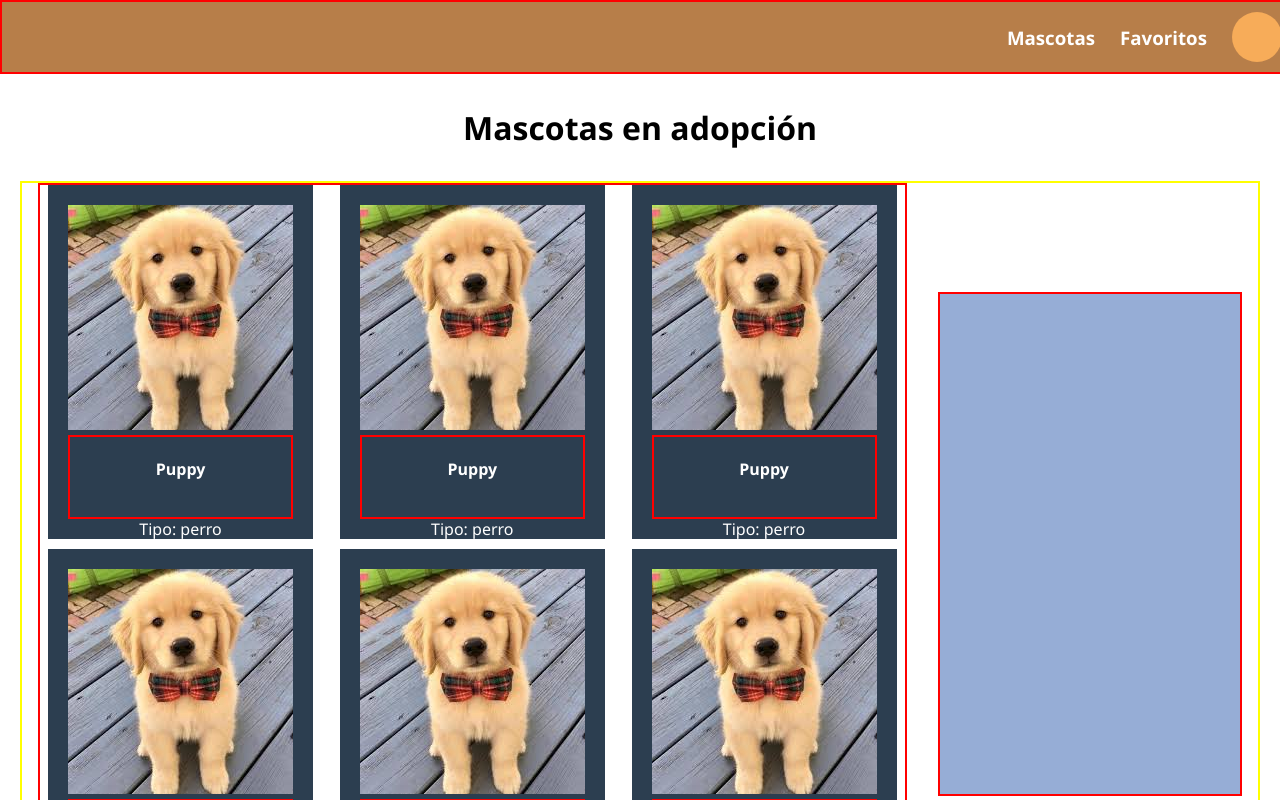
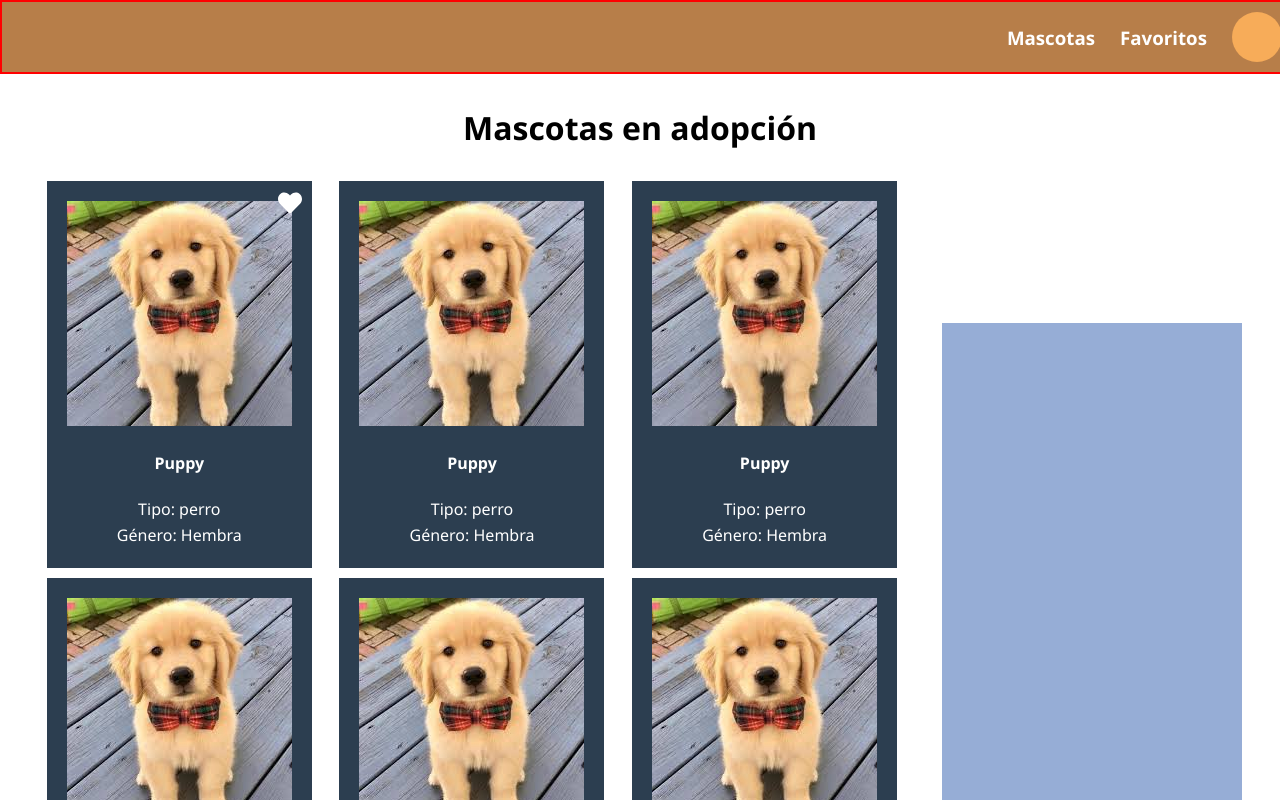
Before and after one commit to AnthuA25/Taily_adopt, a React (Vite) app in the folder taily_adopt/: page /adoptante in a window 1280 px wide. Shown: the top 800 px of the page. Built offline with nearby package versions, Linux system fonts and the light colour scheme.

Commit message:
feat:Add homeADOP

```diff
--- a/taily_adopt/src/components/adopt/HomeAdop.jsx
+++ b/taily_adopt/src/components/adopt/HomeAdop.jsx
@@ -1,6 +1,7 @@
 import { NavbarAdop } from "./NavbarAdop.jsx";
 import "../../styles/adopt/HomeAdop.css";
 import puppy from "../../assets/puppy.jpeg";
+import { FaHeart } from "react-icons/fa";
 export const HomeAdop = () => {
   return (
     <div className="home-adop">
@@ -9,6 +10,7 @@ export const HomeAdop = () => {
       <div className="container">
         <div className="all-pets">
           <div className="photo">
+          <FaHeart className="heart-icon"/>
             <img src={puppy} alt="dog" />
             <div className="info-pet">
               <h4 className="name-pet">Puppy</h4>
--- a/taily_adopt/src/styles/adopt/HomeAdop.css
+++ b/taily_adopt/src/styles/adopt/HomeAdop.css
@@ -13,12 +13,12 @@
     display: flex;
     justify-content: space-around;
     align-items: center;
-    border: 2px solid yellow;
+    /* border: 2px solid yellow; */
     height: auto;
     margin: 20px;
 }
 .all-pets{
-    border: 2px solid red;
+    /* border: 2px solid red; */
     width: 70%;
     height: 100%;
     display: flex;
@@ -30,21 +30,41 @@
 .photo{
     background-color: #2C3E50 ;
     padding: 20px;
+    position: relative;
 }
+
+.heart-icon {
+    position: absolute;
+    top: 10px;  /* Posicionar desde la parte superior */
+    right: 10px;  /* Posicionar desde la derecha */
+    font-size: 1.5rem;  /* Tamaño del ícono */
+    color: white;  /* Color del ícono */
+    cursor: pointer; /* Mostrar que es clicable */
+  }
+
+  .heart-icon:hover {
+    color: red;  /* Cambia el color del ícono al pasar el cursor por encima */
+  }
+
 .filter{
-    border: 2px solid red;
+    /* border: 2px solid red; */
     width: 300px;
     height: 500px;
     background-color: #96ADD6;
 }
 
 .info-pet{
-    border: 2px solid red;
-    height: 80px;
+    /* border: 2px solid red; */
+    height: auto;
     display: flex;
     flex-direction: column;
+    justify-content: center;
+    margin: 0;
+    padding: 0; /* Ajustar el padding para que haya más espacio interno */
     align-items: center;
     color: white;
+    font-size: 1rem; /* Ajusta el tamaño de la fuente si es necesario */
+    text-align: center;
 }
 /* .name-pet{
     position: relative;
@@ -53,3 +73,7 @@
     font-size: 1.2rem;
     text-align: start;
 } */
+p {
+    margin: 2px 0; /* Reduce el margen vertical de los párrafos */
+    padding: 0;
+}
```
